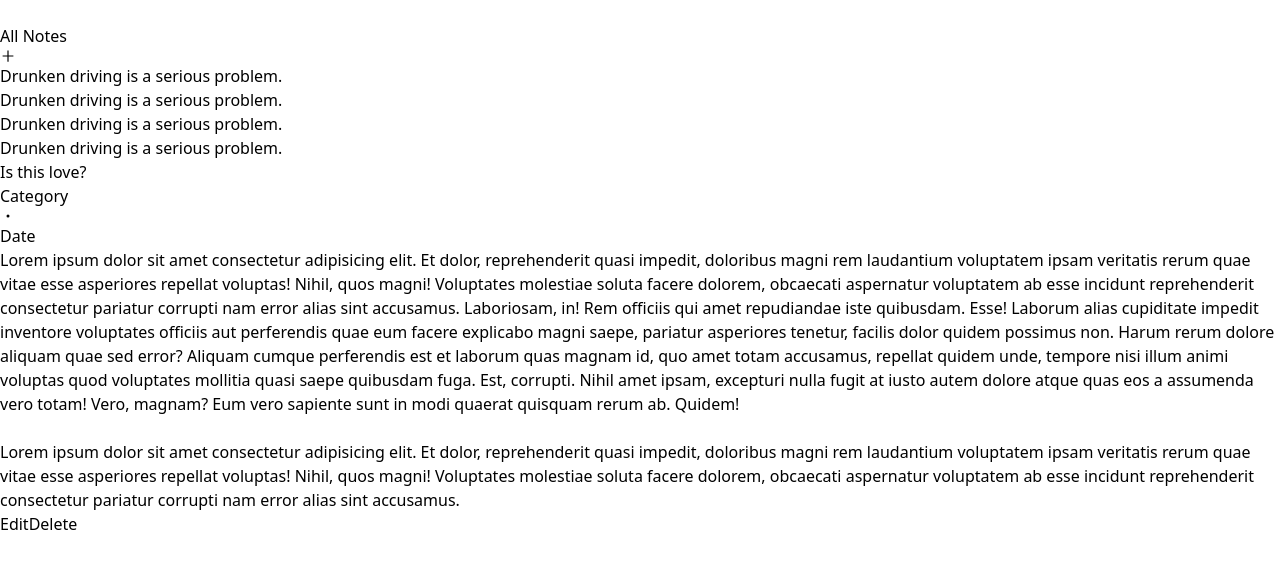
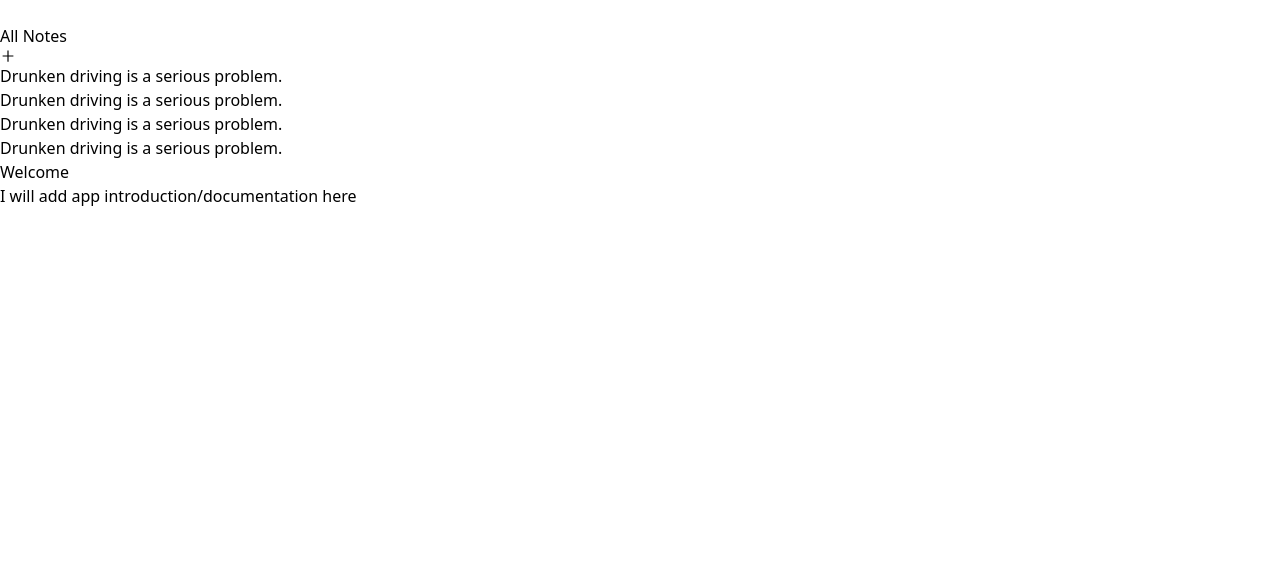
Before and after one commit to Kamil-Budzik/Notebook, a Next.js app: page / in a window 1280 px wide. Shown: the top 568 px of the page. Built offline with nearby package versions, Linux system fonts and the light colour scheme.

Commit message:
chore: Add Homepage introduction

```diff
--- a/src/pages/index.tsx
+++ b/src/pages/index.tsx
@@ -1,16 +1,20 @@
-import type { NextPage } from 'next';
-
+import React from 'react';
+import { BsDot } from 'react-icons/bs';
 import Layout from '../components/Layout/Layout';
 
-import NoteSection from '../components/NoteSection/NoteSection';
-import Sidebar from '../components/Sidebar/Sidebar';
-
-const Home: NextPage = () => {
+const HomePage = () => {
   return (
     <Layout>
-      <NoteSection />
+      <section className="px-12 md:w-3/5">
+        <header>
+          <h1 className="text-4xl font-bold">Welcome</h1>
+        </header>
+        <article className="my-24 text-2xl font-semibold">
+          <p>I will add app introduction/documentation here</p>
+        </article>
+      </section>
     </Layout>
   );
 };
 
-export default Home;
+export default HomePage;
```
